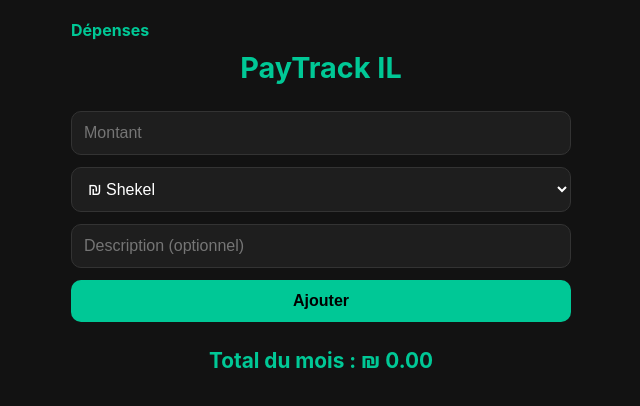
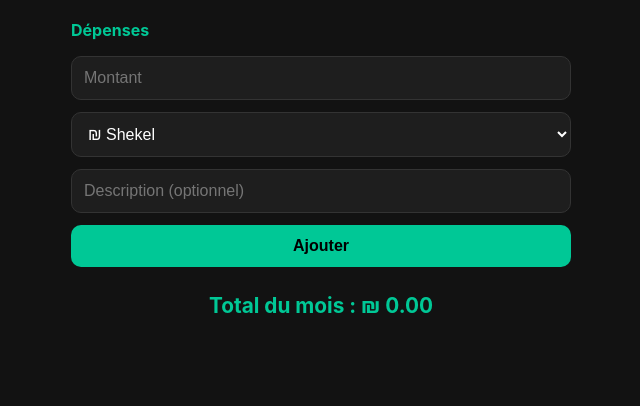
Before and after one commit to peppa1514/payapp, a plain HTML site: page index.html in a window 1280 px wide. Shown: the whole page, without its empty margins (319-959 px from the left). Drawn offline with Linux system fonts and the light colour scheme.

Commit message:
Update index.html

```diff
--- a/index.html
+++ b/index.html
@@ -1,4 +1,3 @@
-
 <!DOCTYPE html>
 <html lang="fr">
 <head>
@@ -31,13 +30,6 @@
       font-weight: bold;
       color: var(--accent);
       margin-bottom: 10px;
-    }
-
-    h1 {
-      text-align: center;
-      font-size: 1.8em;
-      color: var(--accent);
-      margin: 10px 0 20px;
     }
 
     input, select, button {
@@ -116,7 +108,6 @@
 </head>
 <body>
   <div class="top-bar">Dépenses</div>
-  <h1>PayTrack IL</h1>
 
   <input type="number" id="amount" placeholder="Montant">
   <select id="currency">
@@ -159,6 +150,11 @@
           if (diff > 30) {
             content.style.transform = "translateX(-80px)";
           }
+          if (diff > 120) {
+            entries.splice(index, 1);
+            saveData();
+            updateDisplay();
+          }
           if (diff < -30) {
             content.style.transform = "translateX(0)";
           }
@@ -193,8 +189,7 @@
       const shekelAmount = currency === "EUR" ? amount * euroToShekel : amount;
       const date = new Date().toLocaleString("fr-FR", { hour12: false });
       entries.push({ amount: shekelAmount, desc, date });
-      saveData();
-      updateDisplay();
+      saveData(); updateDisplay();
       document.getElementById("amount").value = "";
       document.getElementById("desc").value = "";
     };
```
